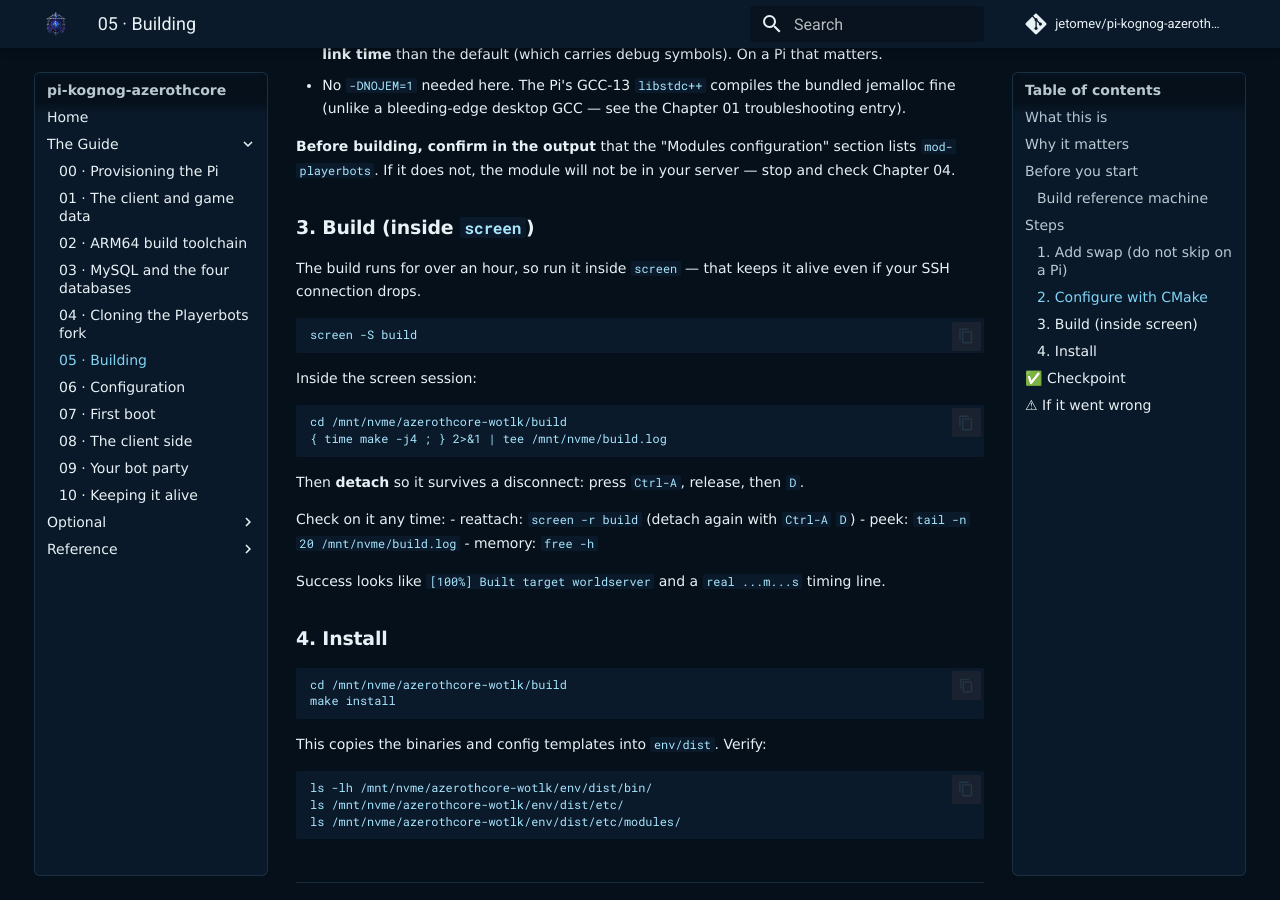
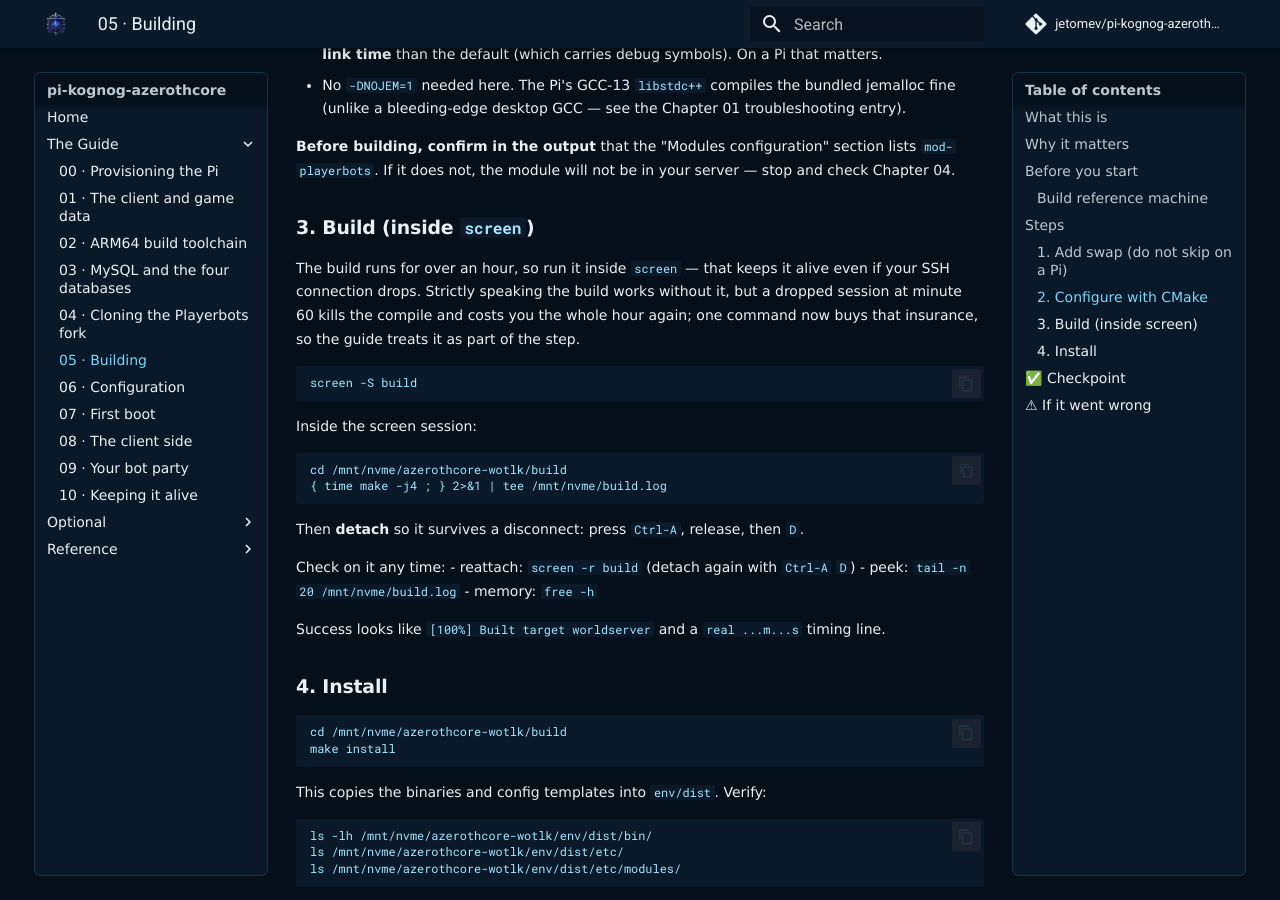
Before and after one commit to jetomev/pi-kognog-azerothcore, an MkDocs documentation site: the page built from docs/05-building.md, in a window 1280 px wide and 900 px high, scrolled down 2194 px. Built offline with MkDocs 1.6.1 and Material for MkDocs 9.7.7, drawn with Linux system fonts in a browser that asks for light colours; comment, search, counter and statistics services are not loaded.

Commit message:
Ch05: say why screen is worth it rather than leaving it as bare ritual
A loop-1 reader asked whether the screen step is required or skippable.
The step stays, now with its reasoning: skippable in principle, but a
dropped SSH session mid-build costs the full hour.

Finding #1 of validation loop 1.

Co-Authored-By: Claude Fable 5 <noreply@anthropic.com>

````diff
--- a/docs/05-building.md
+++ b/docs/05-building.md
@@ -96,7 +96,9 @@ Chapter 04.
 ### 3. Build (inside `screen`)
 
 The build runs for over an hour, so run it inside `screen` — that keeps it alive even if
-your SSH connection drops.
+your SSH connection drops. Strictly speaking the build works without it, but a dropped
+session at minute 60 kills the compile and costs you the whole hour again; one command now
+buys that insurance, so the guide treats it as part of the step.
 
 ```
 screen -S build
````
